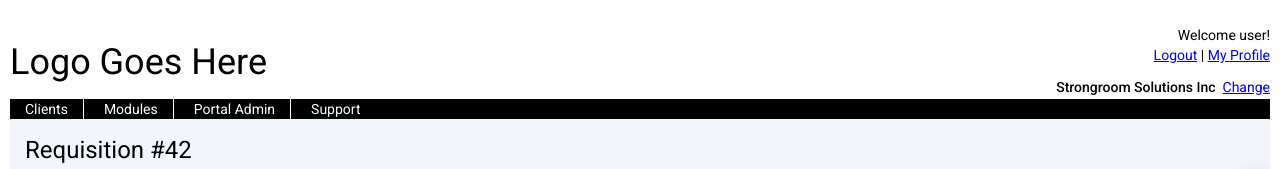
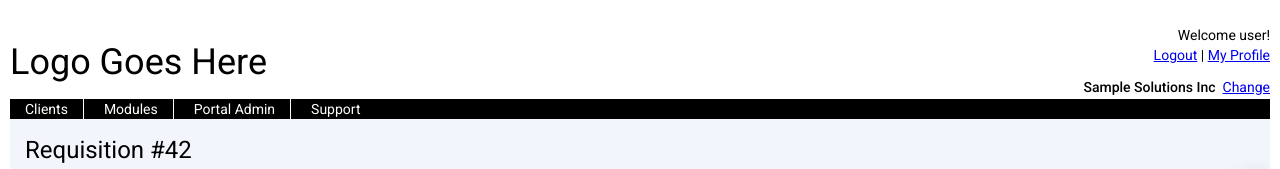
Before and after one commit to thefinitemonkey/flexbox-layout-demo, an Angular app: page / in a window 1280 px wide. Shown: the top 169 px of the page. Built offline with nearby package versions, Linux system fonts and the light colour scheme.

Commit message:
Label update

```diff
--- a/src/app/main-container/main-container.component.html
+++ b/src/app/main-container/main-container.component.html
@@ -3,7 +3,7 @@
     <div class="personalization-space">
         <div><span>Welcome user!</span></div>
         <div><a href="#">Logout</a> | <a href="#">My Profile</a></div>
-        <div class="company-line"><span class="mat-body-strong">Strongroom Solutions Inc</span>&nbsp;&nbsp;<a href="#">Change</a></div>
+        <div class="company-line"><span class="mat-body-strong">Sample Solutions Inc</span>&nbsp;&nbsp;<a href="#">Change</a></div>
     </div>
 </div>
 <div><app-menu-placeholder></app-menu-placeholder></div>
```
